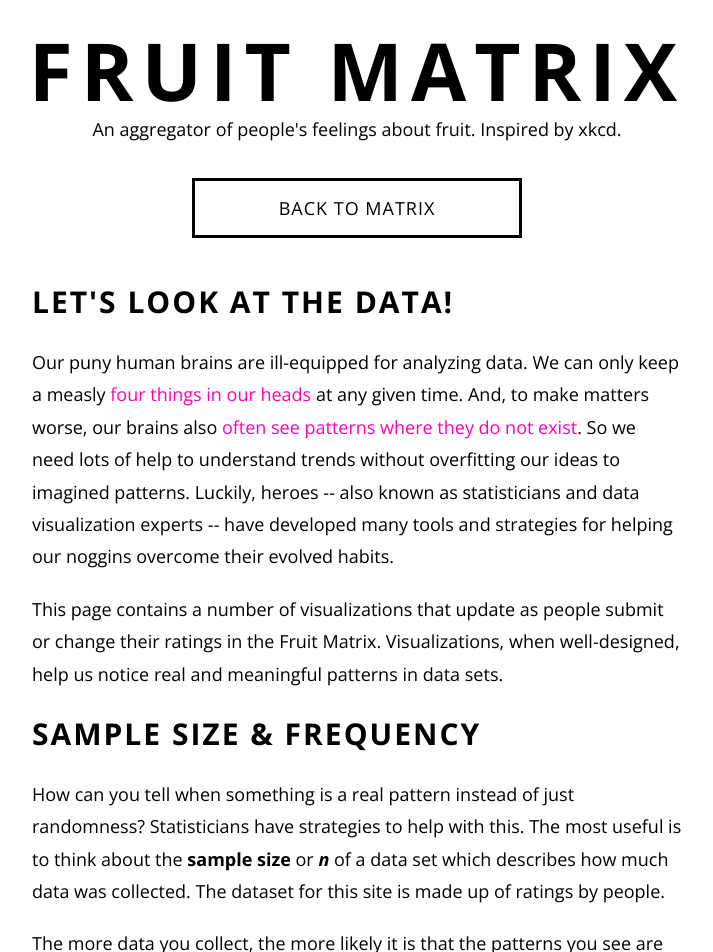
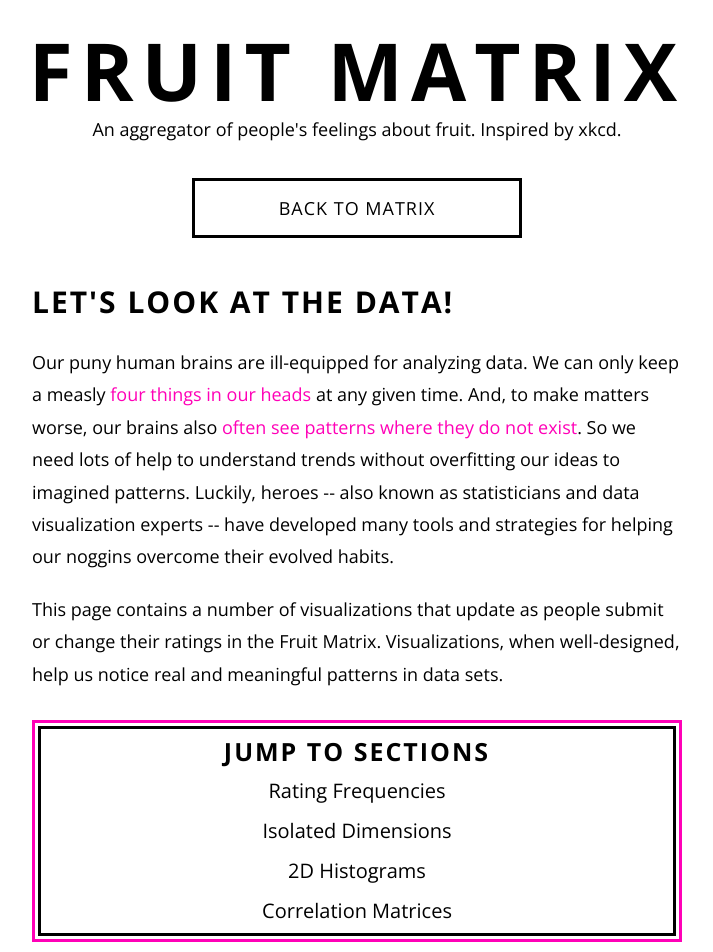
Before and after one commit to TylerAuer/fruit, a React (Create React App) app: page /#/data in a window 1280 px wide. Shown: the top 952 px of the page, without its empty margins (283-996 px from the left). Built offline with nearby package versions, Linux system fonts and the light colour scheme; no server answers.

Commit message:
add table of contents

```diff
--- a/package.json
+++ b/package.json
@@ -23,6 +23,7 @@
     "react-draggable": "^4.4.3",
     "react-responsive-modal": "^5.0.3",
     "react-router-dom": "^5.2.0",
+    "react-router-hash-link": "^2.0.0",
     "react-scripts": "3.4.1",
     "react-spring": "^8.0.27",
     "sequelize": "^6.3.4",
--- a/src/components/Data.js
+++ b/src/components/Data.js
@@ -1,4 +1,5 @@
 import React, { useEffect, useState } from 'react';
+import { HashLink as Link } from 'react-router-hash-link';
 import Header from './Header';
 import drawCountsBar from '../d3/drawCountsBar';
 import drawEasyBox from '../d3/drawEasyBox';
@@ -95,10 +96,11 @@ const Data = () => {
     <div className="secondary">
       <Header />
       <main>
+        <section id="intro">
           <h2>Let's look at the data!</h2>
           <p>
-          Our puny human brains are ill-equipped for analyzing data. We can only
-          keep a measly{' '}
+            Our puny human brains are ill-equipped for analyzing data. We can
+            only keep a measly{' '}
             <a href="https://en.wikipedia.org/wiki/Working_memory">
               four things in our heads
             </a>{' '}
@@ -106,8 +108,8 @@ const Data = () => {
             <a href="https://en.wikipedia.org/wiki/Apophenia">
               often see patterns where they do not exist
             </a>
-          . So we need lots of help to understand trends without overfitting our
-          ideas to imagined patterns. Luckily, heroes -- also known as
+            . So we need lots of help to understand trends without overfitting
+            our ideas to imagined patterns. Luckily, heroes -- also known as
             statisticians and data visualization experts -- have developed many
             tools and strategies for helping our noggins overcome their evolved
             habits.
@@ -118,34 +120,64 @@ const Data = () => {
             when well-designed, help us notice real and meaningful patterns in
             data sets.
           </p>
+        </section>
+        <nav class="nav">
+          <div className="nav__wrapper">
+            <div className="nav__title">Jump to Sections</div>
+            <ul>
+              <li>
+                <Link className="nav__link" to="/data/#frequencies">
+                  Rating Frequencies
+                </Link>
+              </li>
+              <li>
+                <Link className="nav__link" to="/data/#iso-dimensions">
+                  Isolated Dimensions
+                </Link>
+              </li>
+              <li>
+                <Link className="nav__link" to="/data/#histograms">
+                  2D Histograms
+                </Link>
+              </li>
+              <li>
+                <Link className="nav__link" to="/data/#correlation">
+                  Correlation Matrices
+                </Link>
+              </li>
+            </ul>
+          </div>
+        </nav>
+        <section id="frequencies">
           <h2>Sample Size & Frequency</h2>
           <p>
             How can you tell when something is a real pattern instead of just
-          randomness? Statisticians have strategies to help with this. The most
-          useful is to think about the <b>sample size</b> or{' '}
+            randomness? Statisticians have strategies to help with this. The
+            most useful is to think about the <b>sample size</b> or{' '}
             <b>
               <i>n</i>
             </b>{' '}
-          of a data set which describes how much data was collected. The dataset
-          for this site is made up of {countOfAllRatings} ratings by{' '}
+            of a data set which describes how much data was collected. The
+            dataset for this site is made up of {countOfAllRatings} ratings by{' '}
             {countOfUsers} people.
           </p>
           <p>
-          The more data you collect, the more likely it is that the patterns you
-          see are real. But, even huge data sets don't guarantee accuracy. All
-          sorts of things can throw off your conclusions, so statisticians use
-          probabilities to describe how likely a pattern is to be true.
+            The more data you collect, the more likely it is that the patterns
+            you see are real. But, even huge data sets don't guarantee accuracy.
+            All sorts of things can throw off your conclusions, so statisticians
+            use probabilities to describe how likely a pattern is to be true.
             Statistics is hard! Lots of very smart people mess it up.
           </p>
           <p>
-          Statisticians also keep track of <b>frequency</b>, the number of times
-          something appears in data. Frequency is also sometimes called{' '}
+            Statisticians also keep track of <b>frequency</b>, the number of
+            times something appears in data. Frequency is also sometimes called{' '}
             <b>count</b> because you are literally counting how many times
             something appears in your dataset.
           </p>
           <p>
-          Since we don't require you to rate every fruit, some fruits are rated
-          more frequently than others. You can see the relative counts below.
+            Since we don't require you to rate every fruit, some fruits are
+            rated more frequently than others. You can see the relative counts
+            below.
           </p>
           <div className="chart">
             <div className="chart__header">
@@ -158,19 +190,23 @@ const Data = () => {
             </div>
             <div id="counts-d3" className="chart__chart"></div>
           </div>
+        </section>
+        <section id="iso-dimensions">
           <h2>Isolating Dimensions</h2>
           <p>
             As a middle school math teacher, I often had to help students
-          understand scatterplots and the Cartesian plane. They usually already
-          knew how to use ordered pairs of coordinates to find a location on the
-          graph but they didn't really get the point (Ha! I do not apologize!).
+            understand scatterplots and the Cartesian plane. They usually
+            already knew how to use ordered pairs of coordinates to find a
+            location on the graph but they didn't really get the point (Ha! I do
+            not apologize!).
           </p>
           <p>
-          The trickiest concept is that any point represents two distinct pieces
-          of information. In the case of the Fruit Matrix, those two dimensions
-          are tastiness and ease of eating. But, the power of scatterplots like
-          the Fruit Matrix is that they let you see each dimension in isolation
-          as well as how those dimensions are correlated.
+            The trickiest concept is that any point represents two distinct
+            pieces of information. In the case of the Fruit Matrix, those two
+            dimensions are tastiness and ease of eating. But, the power of
+            scatterplots like the Fruit Matrix is that they let you see each
+            dimension in isolation as well as how those dimensions are
+            correlated.
           </p>
           <p>
             Moving between these perspectives -- isolated versus interrelated
@@ -202,11 +238,14 @@ const Data = () => {
             </div>
             <div id="easy-d3" className="chart__chart"></div>
           </div>
+        </section>
+        <section id="histograms">
           <h2>Variance & Spread</h2>
           <p>
             There's still more we can discover! In the two charts above, each
-          fruit's icon is located at its average rating. But, even if two fruits
-          have the same average, their data can be spread out in different ways.
+            fruit's icon is located at its average rating. But, even if two
+            fruits have the same average, their data can be spread out in
+            different ways.
           </p>
           <p>
             Some fruit, for example, might have pretty consistent ratings where
@@ -214,47 +253,52 @@ const Data = () => {
             same average but have a wide range of user ratings.
           </p>
           <p>
-          Statisticians say that an average (or mean) is a measure of the center
-          of a dataset. But, data sets also have other properties. One important
-          one is how spread out the data is. This is also called <b>variance</b>{' '}
-          and is often measured using a fancy metric called standard deviation.
-          Try saying standard deviation out loud ... admit it, you feel smart!
+            Statisticians say that an average (or mean) is a measure of the
+            center of a dataset. But, data sets also have other properties. One
+            important one is how spread out the data is. This is also called{' '}
+            <b>variance</b> and is often measured using a fancy metric called
+            standard deviation. Try saying standard deviation out loud ... admit
+            it, you feel smart!
           </p>
           <p>
-          Visualizing the spread or variance in data can be tricky. We often use
-          histograms (which look like bar charts but where the data is grouped
-          into ranges of values) to see how the data is spread out.
+            Visualizing the spread or variance in data can be tricky. We often
+            use histograms (which look like bar charts but where the data is
+            grouped into ranges of values) to see how the data is spread out.
           </p>
           <p>
             Things get fun (harder) when you want to display histograms for
             two-dimensional data like our fruit ratings. It doesn't really work
-          with bars, so we'll use colors instead. And, frankly, it looks cooler.
+            with bars, so we'll use colors instead. And, frankly, it looks
+            cooler.
           </p>
           <p>
-          The graphs below are two-dimensional histograms. They help us see how
-          the ratings for each fruit are spread out. Darker pink hexagons
+            The graphs below are two-dimensional histograms. They help us see
+            how the ratings for each fruit are spread out. Darker pink hexagons
             represent the areas where lots of people placed the fruit.
           </p>
           <div className="histograms">{fruit2DHistograms}</div>
+        </section>
+        <section id="correlation">
           <h2>Correlation</h2>
           <p>
             Now that we’ve looked at each fruit on its own, let’s start to think
-          about how they relate to one another. As you rated each fruit, you may
-          have realized that you felt similarly about certain types of fruit.
-          Maybe you thought that green and red apples are each just as easy to
-          eat. Maybe lots of other people feel the same way!
+            about how they relate to one another. As you rated each fruit, you
+            may have realized that you felt similarly about certain types of
+            fruit. Maybe you thought that green and red apples are each just as
+            easy to eat. Maybe lots of other people feel the same way!
           </p>
           <p>
             Scientists look for relationships between different things,
-          specifically how different values are related to one another. One way
-          of describing the strength of a relationship is with correlation.
-          Correlation is a value that describes how well the measure of one
-          thing predicts the measure of another.
+            specifically how different values are related to one another. One
+            way of describing the strength of a relationship is with
+            correlation. Correlation is a value that describes how well the
+            measure of one thing predicts the measure of another.
           </p>
           <p>
-          Correlation has a simple scale; it always ranges from -1 to +1. Where
-          the closer the value is to -1 or 1 the stronger the relationship. A
-          correlation close to 0 means there is not much of a relationship.
+            Correlation has a simple scale; it always ranges from -1 to +1.
+            Where the closer the value is to -1 or 1 the stronger the
+            relationship. A correlation close to 0 means there is not much of a
+            relationship.
           </p>
           <p>
             A positive correlation means that when one value goes up, the other
@@ -263,44 +307,45 @@ const Data = () => {
             least while you are a kid).
           </p>
           <p>
-          When correlation is negative it means there is an inverse relationship
-          -- when one value goes up the other value goes down. The amount of
-          food you’ve eaten and your hunger level are negatively correlated.
-          When the amount of food you’ve eaten goes up, your hunger level goes
-          down. There’s still a relationship even though the measures go in
-          opposite directions. What’s important is that one can be used to
-          predict the other.
+            When correlation is negative it means there is an inverse
+            relationship -- when one value goes up the other value goes down.
+            The amount of food you’ve eaten and your hunger level are negatively
+            correlated. When the amount of food you’ve eaten goes up, your
+            hunger level goes down. There’s still a relationship even though the
+            measures go in opposite directions. What’s important is that one can
+            be used to predict the other.
           </p>
           <p>
             But,{' '}
             <a href="https://xkcd.com/552/">
-            just because two things are correlated doesn’t mean that one causes
-            the other
+              just because two things are correlated doesn’t mean that one
+              causes the other
             </a>
             . There is often something else behind the relationship.
           </p>
           <p>
-          For example, ice cream sales and drowning are positively correlated --
-          they both increase together. But, that doesn’t mean eating ice cream
-          causes drowning or that drowning makes you crave ice cream. Instead,
-          they increase together because people eat ice cream and swim much more
-          often in the summer. The time of year is a hidden variable causing the
-          relationship between the ice cream and drowning to appear.
+            For example, ice cream sales and drowning are positively correlated
+            -- they both increase together. But, that doesn’t mean eating ice
+            cream causes drowning or that drowning makes you crave ice cream.
+            Instead, they increase together because people eat ice cream and
+            swim much more often in the summer. The time of year is a hidden
+            variable causing the relationship between the ice cream and drowning
+            to appear.
           </p>
           <p>
-          Below are matrices of correlations between each fruit's tastiness and
-          ease of eating. The pinker squares have stronger correlations. The
-          diagonal line of dark pink squares appears because everything has a
-          perfect relationship with itself.
+            Below are matrices of correlations between each fruit's tastiness
+            and ease of eating. The pinker squares have stronger correlations.
+            The diagonal line of dark pink squares appears because everything
+            has a perfect relationship with itself.
           </p>
 
           <div className="chart">
             <div className="chart__header">
               <h3 className="chart__title">Tastiness Correlation Matrix</h3>
               <div className="chart__subtitle">
-              Correlation matrix for tastiness with the correlation coefficient
-              shown in each square. Darker pink squares represent stronger
-              relationships.
+                Correlation matrix for tastiness with the correlation
+                coefficient shown in each square. Darker pink squares represent
+                stronger relationships.
               </div>
             </div>
             <div id="y-cor-d3" className="chart__chart"></div>
@@ -317,6 +362,7 @@ const Data = () => {
             </div>
             <div id="x-cor-d3" className="chart__chart"></div>
           </div>
+        </section>
       </main>
     </div>
   );
--- a/src/components/secondary-page.scss
+++ b/src/components/secondary-page.scss
@@ -92,27 +92,68 @@
 
   // SET WIDTHS AND MARGINS for text vs charts
   // Text
-  main > p,
-  main > h2,
-  main > h3 {
+  main p,
+  main h2,
+  main h3 {
     max-width: 65rem;
     margin-left: auto;
     margin-right: auto;
   }
+
   // ALL Charts except histograms
-  main > .chart {
+  main .chart {
     max-width: 75rem;
     margin: 3rem auto;
   }
 
   // sizing for histograms using flex-grid
-  main > div.histograms {
+  main div.histograms {
     display: flex;
     flex-wrap: wrap;
     justify-content: center;
   }
-  main > div.histograms > .chart {
+  main div.histograms > .chart {
     max-width: 50rem;
     margin: 1rem;
   }
+
+  .nav {
+    border: 3px solid rgb(255, 0, 183);
+    padding: 3px;
+    max-width: 65rem;
+    margin: 3rem auto;
+    text-align: center;
+
+    ul {
+      list-style-type: none;
+      line-height: 2;
+
+      li {
+        font-size: 2rem;
+
+        a,
+        a:visited {
+          text-decoration: none;
+          color: black;
+        }
+
+        a:hover,
+        a:focus {
+          color: rgb(255, 0, 183);
+        }
+      }
+    }
+
+    &__wrapper {
+      padding: 2px;
+      border: 3px solid black;
+    }
+
+    &__title {
+      font-size: 2.5rem;
+      text-transform: uppercase;
+      letter-spacing: 2px;
+      font-weight: bold;
+    }
+  }
 }
```
Also changed, not shown: 1 other file (tests, documents, lock files or other folders). Lines whose indentation alone changed are shown as unchanged.
